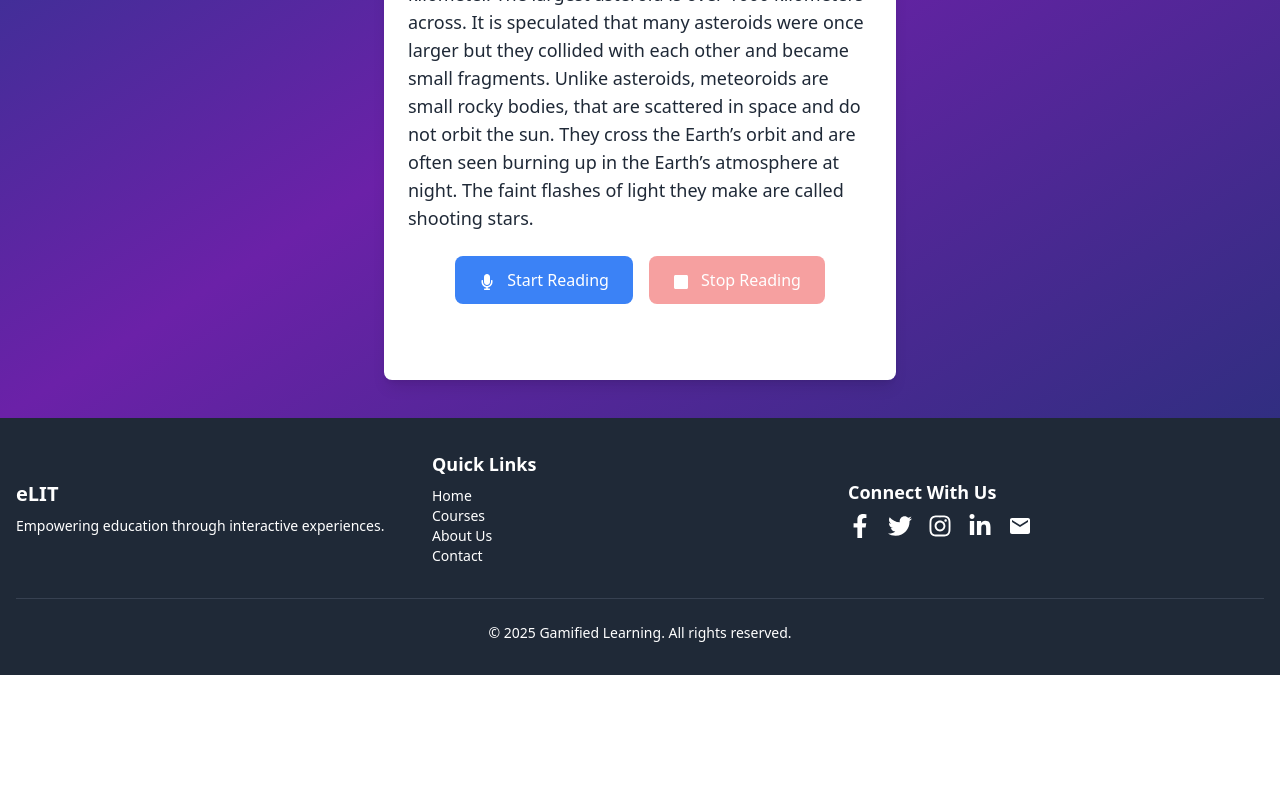
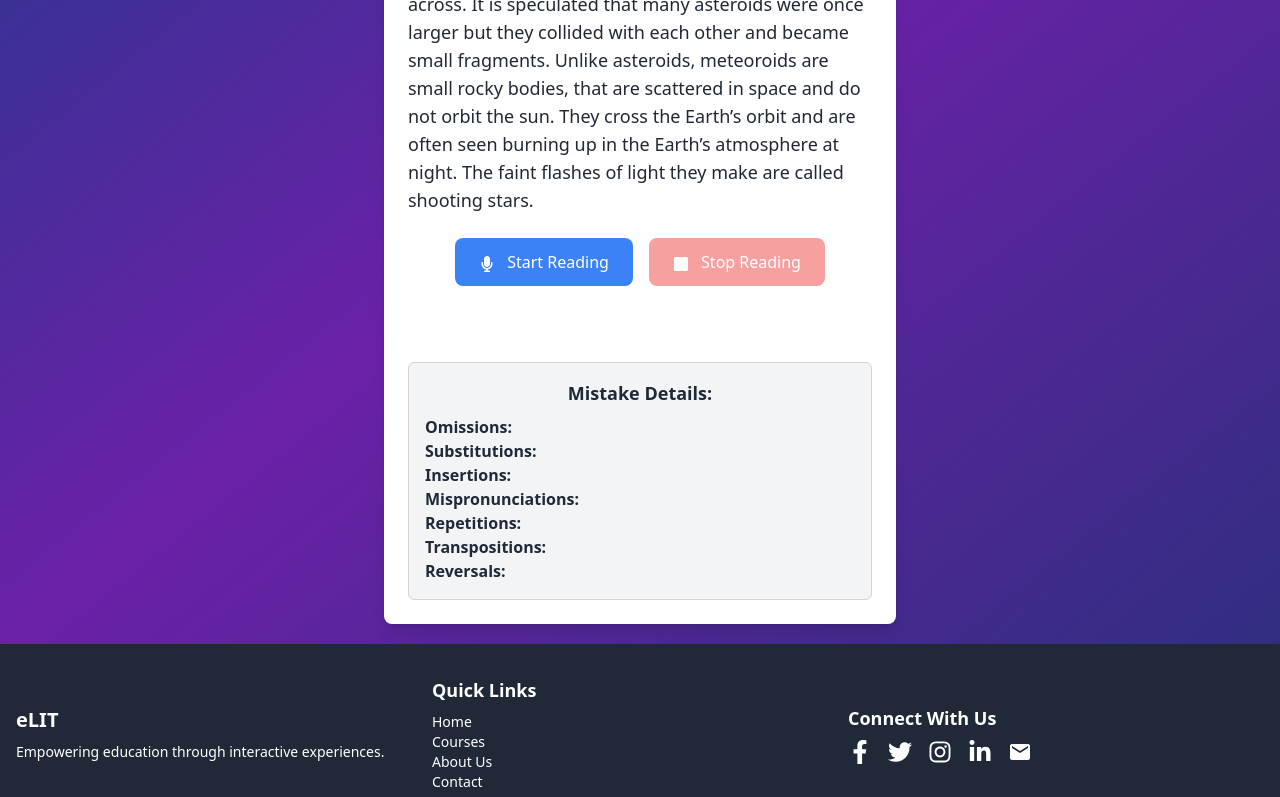
Before and after one commit to PotatoCodder/Gamified-Learning_Webesite, a React (Vite) app: page /speechrecognition in a window 1280 px wide. Shown: the part 442-1239 px from the top of the page. Before the commit the page ends 1117 px from the top, so only its background shows below. Built offline with nearby package versions, Linux system fonts and the light colour scheme.

Commit message:
nag add ng structure sa speech recognition

```diff
--- a/src/components/SpeechRecognition.jsx
+++ b/src/components/SpeechRecognition.jsx
@@ -14,6 +14,7 @@ Unlike asteroids, meteoroids are small rocky bodies, that are scattered in space
 const SpeechRecognitionTest = () => {
   const [feedback, setFeedback] = useState("");
   const [score, setScore] = useState(100);
+  const [mistakes, setMistakes] = useState({});
   const [recognitionStarted, setRecognitionStarted] = useState(false);
   const { transcript, resetTranscript, listening } = useSpeechRecognition();
   const [spokenWords, setSpokenWords] = useState([]);
@@ -77,6 +78,7 @@ const SpeechRecognitionTest = () => {
     let totalErrors = Object.values(mistakeCounts).reduce((a, b) => a + b, 0);
     let calculatedScore = Math.max(100 - totalErrors * 5, 0);
     setScore(calculatedScore);
+    setMistakes(mistakeCounts);
 
     setFeedback(errors.length === 0 ? "Perfect!" : errors.join("\n"));
   };
@@ -121,9 +123,28 @@ const SpeechRecognitionTest = () => {
           </button>
         </div>
 
-        <div className="mt-4 text-lg text-center">
-          <p><strong>Score:</strong> {score}/100</p>
-          <p>{feedback}</p>
+        <div className="mt-6 text-center">
+          <p className="text-xl font-bold">Score: {score}/100</p>
+
+          {feedback && (
+            <div className="p-4 mt-4 text-gray-800 bg-gray-100 border border-gray-300 rounded-md">
+              <h3 className="mb-2 text-lg font-semibold">Feedback:</h3>
+              <pre className="text-left whitespace-pre-wrap">{feedback}</pre>
+            </div>
+          )}
+
+          <div className="p-4 mt-6 text-gray-800 bg-gray-100 border border-gray-300 rounded-md">
+            <h3 className="mb-2 text-lg font-semibold">Mistake Details:</h3>
+            <ul className="text-left">
+              <li><strong>Omissions:</strong> {mistakes.omission}</li>
+              <li><strong>Substitutions:</strong> {mistakes.substitution}</li>
+              <li><strong>Insertions:</strong> {mistakes.insertion}</li>
+              <li><strong>Mispronunciations:</strong> {mistakes.mispronunciation}</li>
+              <li><strong>Repetitions:</strong> {mistakes.repetition}</li>
+              <li><strong>Transpositions:</strong> {mistakes.transposition}</li>
+              <li><strong>Reversals:</strong> {mistakes.reversal}</li>
+            </ul>
+          </div>
         </div>
       </div>
     </div>
```
